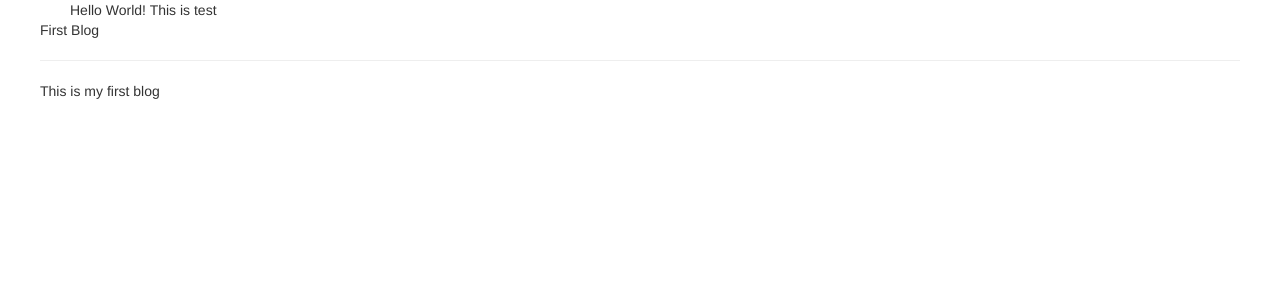
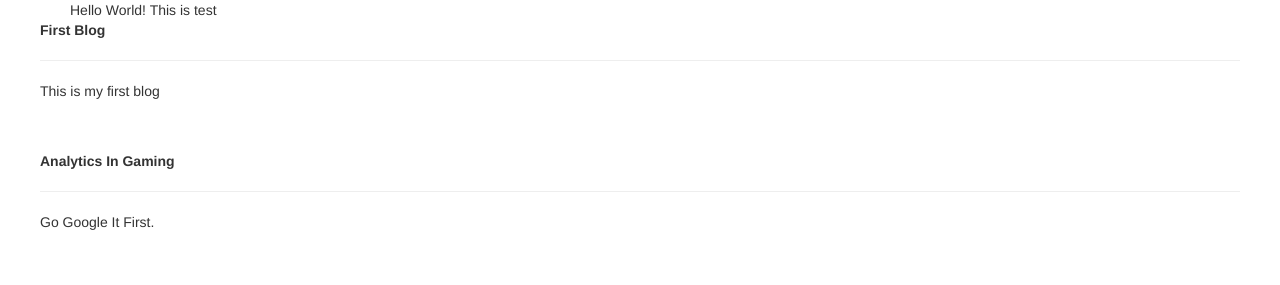
Before and after one commit to rajdeepgumaste/rajdeepgumaste.github.io, a plain HTML site: page index.html in a window 1280 px wide. Drawn offline with nearby package versions, Linux system fonts and the light colour scheme.

Commit message:
Added a new blog witn title:

```diff
--- a/index.html
+++ b/index.html
@@ -19,12 +19,13 @@
 		{{test}} This is test
 		<div class="row" ng-repeat="blog in blogs">
 			<div class="row">
-				{{blog.title}}
+				<b>{{blog.title}}</b>
 				<hr>
 			</div>
 			<div class="row">
-				{{blog.content}}
+				<p>{{blog.content}}</p>
 			</div>
+			<br><br>
 		</div>
 	</div>
 
--- a/js/data.js
+++ b/js/data.js
@@ -8,6 +8,10 @@ blogApp.controller("mainCtrl", ['$scope', function($scope){
 		{
 			"title" : "First Blog",
 			"content" : "This is my first blog"
+		},
+		{
+			"title" : "Analytics In Gaming",
+			"content" : "Go Google It First."
 		}
 	];
 }]);
```
